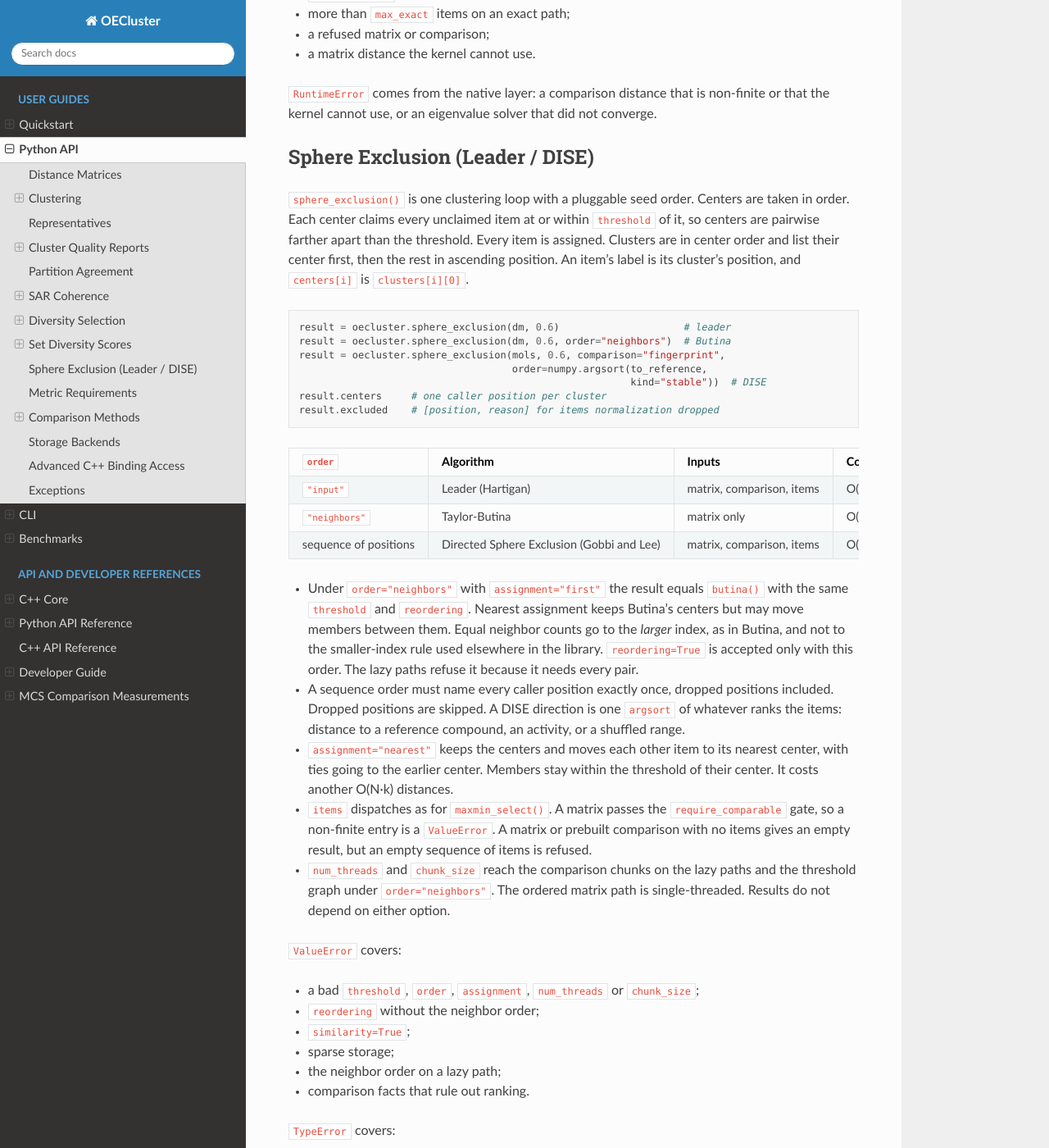
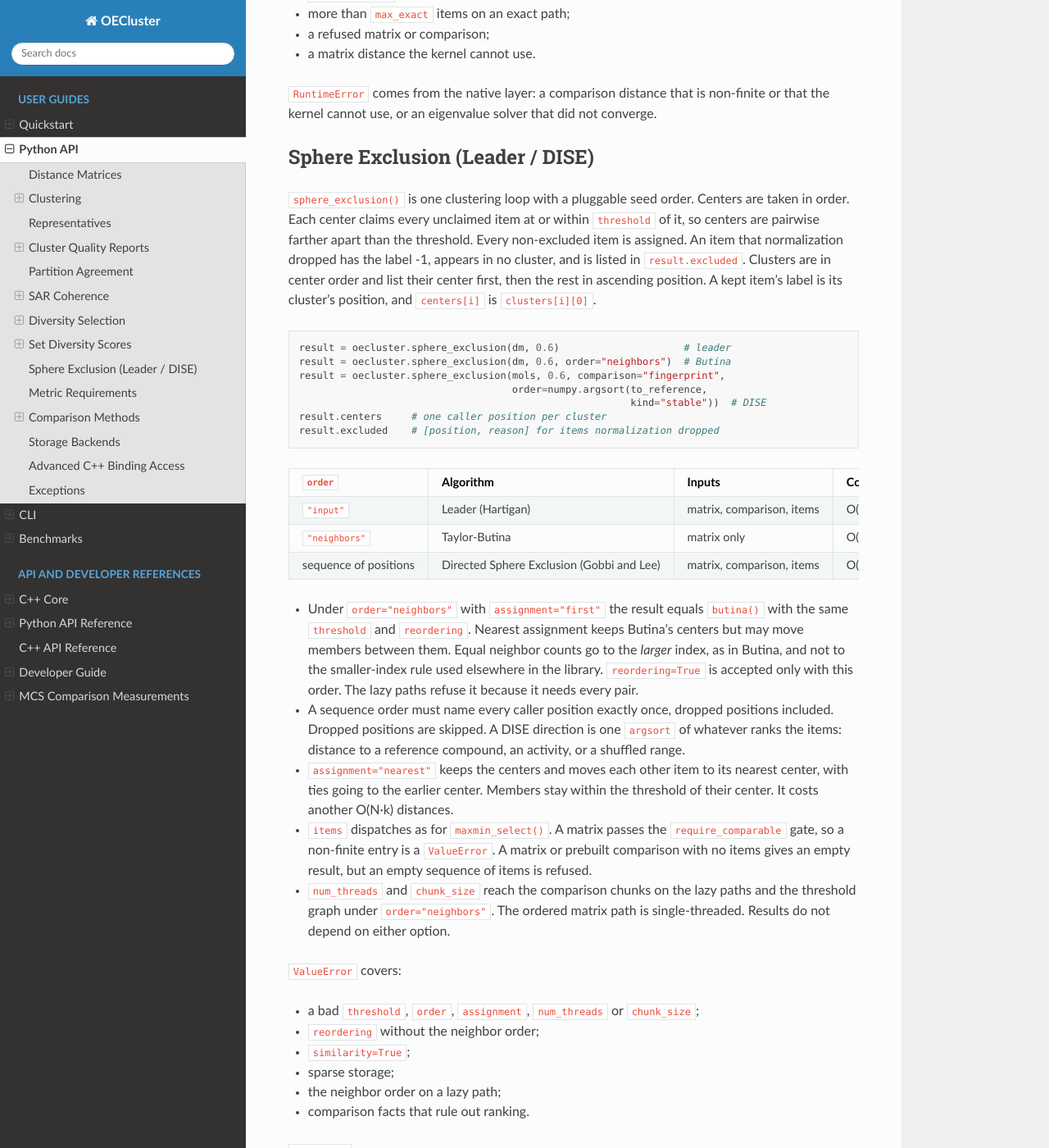
Before and after one commit to scott-arne/oecluster, a Sphinx documentation site: the page built from docs/python-api.md, in a window 1280 px wide and 1400 px high, scrolled down 22115 px. Shown: the whole window at 82% size. Built offline with Sphinx 7.4.7 and the Read the Docs theme 3.1.0, drawn with Linux system fonts in a browser that asks for light colours; pages that are not in the unit, such as notebooks, are missing from menus; the version number is read from the project's files by our own code; some of the changed text lies outside the part shown.

Commit message:
docs: note that excluded items stay unassigned in sphere_exclusion

````diff
--- a/docs/python-api.md
+++ b/docs/python-api.md
@@ -1093,9 +1093,11 @@ not converge.
 `sphere_exclusion()` is one clustering loop with a pluggable seed order.
 Centers are taken in order. Each center claims every unclaimed item at or
 within `threshold` of it, so centers are pairwise farther apart than the
-threshold. Every item is assigned. Clusters are in center order and list their
-center first, then the rest in ascending position. An item's label is its
-cluster's position, and `centers[i]` is `clusters[i][0]`.
+threshold. Every non-excluded item is assigned. An item that normalization
+dropped has the label -1, appears in no cluster, and is listed in
+`result.excluded`. Clusters are in center order and list their center first,
+then the rest in ascending position. A kept item's label is its cluster's
+position, and `centers[i]` is `clusters[i][0]`.
 
 ```python
 result = oecluster.sphere_exclusion(dm, 0.6)                     # leader
@@ -1144,6 +1146,7 @@ result.excluded    # [position, reason] for items normalization dropped
 
 `TypeError` covers:
 - arguments that fit no input path;
+- a comparison option is unknown;
 - an `order` that is neither a string nor a sequence of ints, or has a bool entry;
 - a string `reordering`.
 
````
